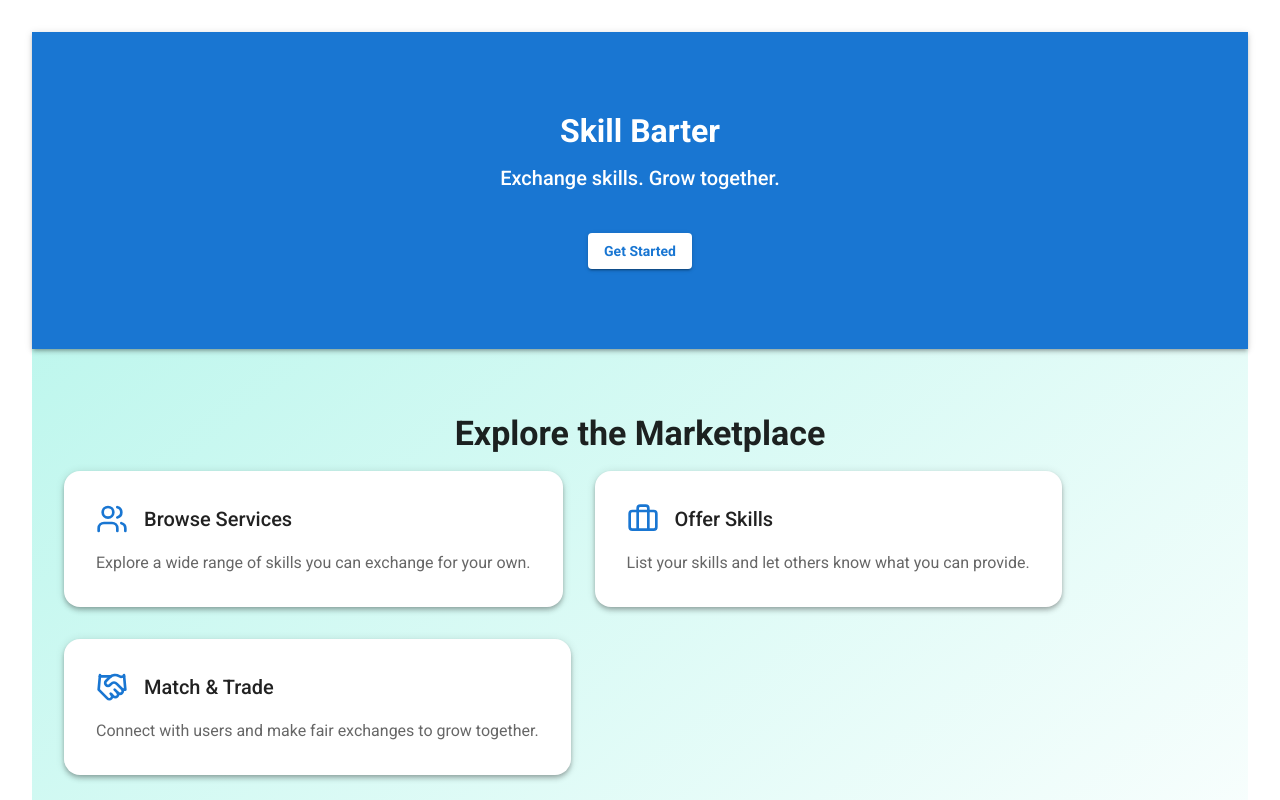
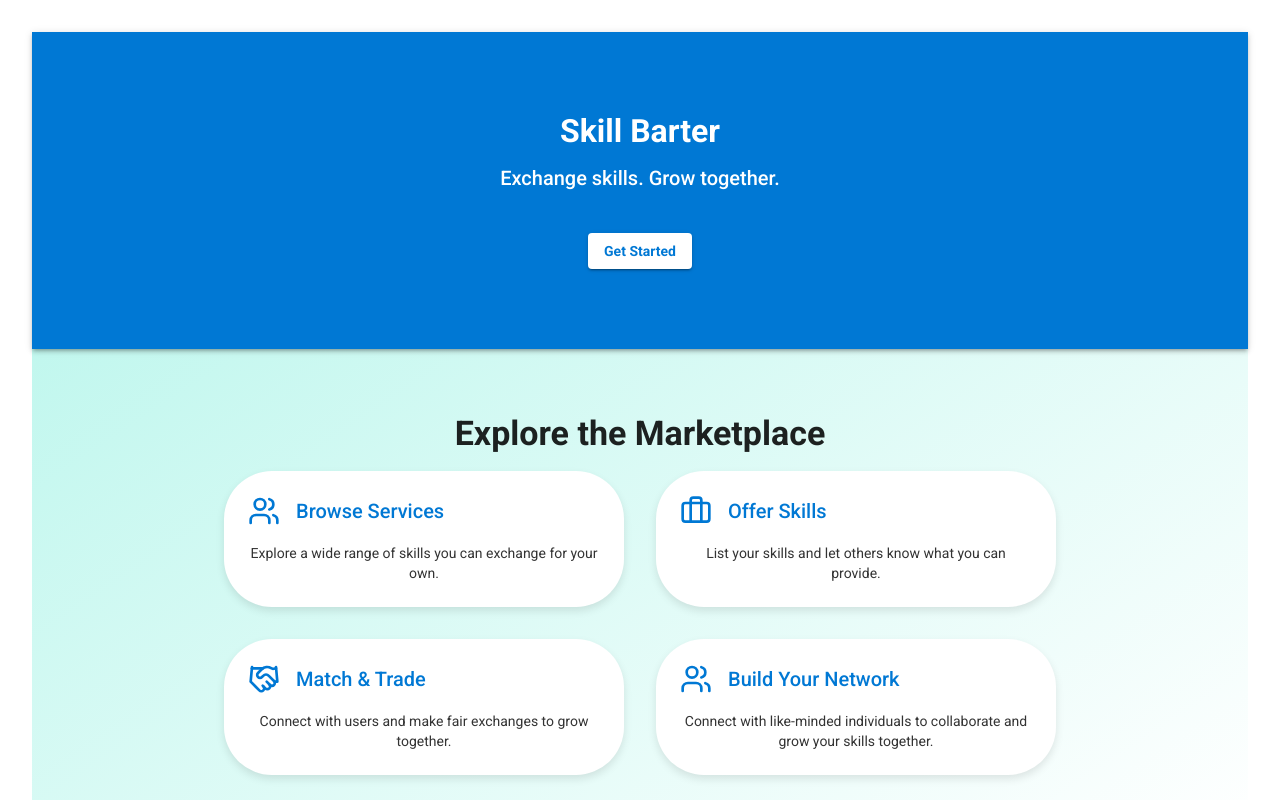
Before and after one commit to Dakshin-priya/SkillBarteringPlatform, a React (Vite) app: page / in a window 1280 px wide. Shown: the top 800 px of the page. Built offline with nearby package versions, Linux system fonts and the light colour scheme; no server answers.

Commit message:
Made changes to HomePage and MarketPlace page

```diff
--- a/src/components/HomePage.jsx
+++ b/src/components/HomePage.jsx
@@ -8,7 +8,7 @@ import {
   Typography,
   Grid,
   Paper,
-  useTheme
+  useTheme,
 } from '@mui/material';
 
 function HomePage() {
@@ -17,25 +17,25 @@ function HomePage() {
 
   const features = [
     {
-      icon: <Users size={32} color={theme.palette.primary.main} />,
+      icon: <Users size={32} color="#0078D4" />,
       title: 'Browse Services',
-      description: 'Explore a wide range of skills you can exchange for your own.'
+      description: 'Explore a wide range of skills you can exchange for your own.',
     },
     {
-      icon: <Briefcase size={32} color={theme.palette.primary.main} />,
+      icon: <Briefcase size={32} color="#0078D4" />,
       title: 'Offer Skills',
-      description: 'List your skills and let others know what you can provide.'
+      description: 'List your skills and let others know what you can provide.',
     },
     {
-      icon: <Handshake size={32} color={theme.palette.primary.main} />,
+      icon: <Handshake size={32} color="#0078D4" />,
       title: 'Match & Trade',
-      description: 'Connect with users and make fair exchanges to grow together.'
+      description: 'Connect with users and make fair exchanges to grow together.',
     },
     {
-      icon: <Users size={32} color={theme.palette.primary.main} />,
+      icon: <Users size={32} color="#0078D4" />,
       title: 'Build Your Network',
-      description: 'Connect with like-minded individuals to collaborate and grow your skills together.'
-    }
+      description: 'Connect with like-minded individuals to collaborate and grow your skills together.',
+    },
   ];
 
   return (
@@ -43,16 +43,16 @@ function HomePage() {
       sx={{
         minHeight: '100vh',
         background: 'linear-gradient(to bottom right, #b2f5ea, #ffffff)',
-        color: 'text.primary'
+        color: 'text.primary',
       }}
     >
       <Box
         sx={{
-          backgroundColor: 'primary.main',
+          backgroundColor: '#0078D4',
           color: 'white',
           py: 10,
           textAlign: 'center',
-          boxShadow: 3
+          boxShadow: 3,
         }}
       >
         <Typography variant="h2" fontWeight="bold" gutterBottom>
@@ -67,11 +67,11 @@ function HomePage() {
           sx={{
             mt: 4,
             backgroundColor: 'white',
-            color: 'primary.main',
+            color: '#0078D4',
             fontWeight: 'bold',
             '&:hover': {
-              backgroundColor: '#f0f0f0'
-            }
+              backgroundColor: '#f0f0f0',
+            },
           }}
         >
           Get Started
@@ -83,49 +83,54 @@ function HomePage() {
           Explore the Marketplace
         </Typography>
 
-        <Grid container spacing={4} mt={2}>
+        <Grid container spacing={4} mt={2} justifyContent="center">
           {features.map((feature, index) => (
             <Grid
               item
-              xs={12}  // 1 card per row on small screens
-              sm={6}   // 2 cards per row on small and above
-              md={6}   // 2 cards per row on medium and above
-              lg={6}   // 2 cards per row on large and above
-              xl={6}   // 2 cards per row on extra-large and above
+              xs={12}
+              sm={6}
+              md={6}
+              lg={6}
+              xl={6}
               key={index}
-            >
-              <Box
               sx={{
                 display: 'flex',
                 justifyContent: 'center',
-                  alignItems: 'center',
-                  height: '100%'
               }}
             >
               <Paper
                 elevation={4}
                 sx={{
-                    display: 'flex',
-                    flexDirection: 'column',
-                    height: '100%',  // Ensures equal height
-                    justifyContent: 'space-between',
-                    p: 4,
-                    borderRadius: 4,
+                  p: 3,
+                  borderRadius: 12,
+                  width: '100%',
+                  maxWidth: 400,
+                  boxShadow: '0 4px 8px rgba(0, 0, 0, 0.1)',
                   transition: '0.3s',
                   '&:hover': {
-                      boxShadow: 6
-                    }
+                    boxShadow: '0 6px 12px rgba(0, 120, 212, 0.2)',
+                    transform: 'translateY(-4px)',
+                  },
+                  backgroundColor: '#FFFFFF',
                 }}
               >
                 <Box display="flex" alignItems="center" mb={2} gap={2}>
                   {feature.icon}
-                    <Typography variant="h6" fontWeight="medium">
+                  <Typography
+                    variant="h6"
+                    fontWeight="medium"
+                    color="#0078D4"
+                  >
                     {feature.title}
                   </Typography>
                 </Box>
-                  <Typography color="text.secondary">{feature.description}</Typography>
+                <Typography
+                  variant="body2"
+                  color="#333333"
+                >
+                  {feature.description}
+                </Typography>
               </Paper>
-              </Box>
             </Grid>
           ))}
         </Grid>
--- a/src/components/MarketplacePage.jsx
+++ b/src/components/MarketplacePage.jsx
@@ -56,7 +56,7 @@ function MarketplacePage() {
   useEffect(() => {
     const fetchServices = async () => {
       const querySnapshot = await getDocs(collection(db, "users"));
-      const serviceList = [];
+      const serviceList = new Map(); // Use Map to avoid duplicates by userId and skillOffered
 
       for (const userDoc of querySnapshot.docs) {
         const data = userDoc.data();
@@ -66,32 +66,24 @@ function MarketplacePage() {
         if (data.skillsOffered?.length) {
           const offeredSkills = data.skillsOffered;
           const neededSkills = data.skillsNeeded || [];
+          const neededSkillsString = neededSkills
+            .map((n) => `${n.skill}: ${n.description || "No description"}`)
+            .join(" | ");
+          const needDescription = neededSkills.length
+            ? neededSkillsString
+            : "Not specified";
 
           offeredSkills.forEach((offered) => {
-            if (neededSkills.length > 0) {
-              neededSkills.forEach((needed) => {
-                serviceList.push({
-                  userId: userDoc.id,
-                  userName: data.displayName || "Unnamed User",
-                  points: data.points || 0,
-                  skillOffered: offered.skill,
-                  offerDescription: offered.description,
-                  skillNeeded: needed.skill,
-                  needDescription: needed.description,
-                  latitude: data.latitude,
-                  longitude: data.longitude,
-                  city: data.city,
-                });
-              });
-            } else {
-              serviceList.push({
+            const key = `${userDoc.id}-${offered.skill}`; // Unique key to prevent duplicates
+            if (!serviceList.has(key)) {
+              serviceList.set(key, {
                 userId: userDoc.id,
                 userName: data.displayName || "Unnamed User",
                 points: data.points || 0,
                 skillOffered: offered.skill,
-                offerDescription: offered.description,
-                skillNeeded: "Not specified",
-                needDescription: "",
+                offerDescription: offered.description || "",
+                skillNeeded: neededSkills.map((n) => n.skill).join(", ") || "Not specified",
+                needDescription,
                 latitude: data.latitude,
                 longitude: data.longitude,
                 city: data.city || "Unknown",
@@ -101,7 +93,7 @@ function MarketplacePage() {
         }
       }
 
-      setServices(serviceList);
+      setServices(Array.from(serviceList.values()));
     };
 
     const fetchRecommendations = async () => {
```
Lines whose indentation alone changed are shown as unchanged.
